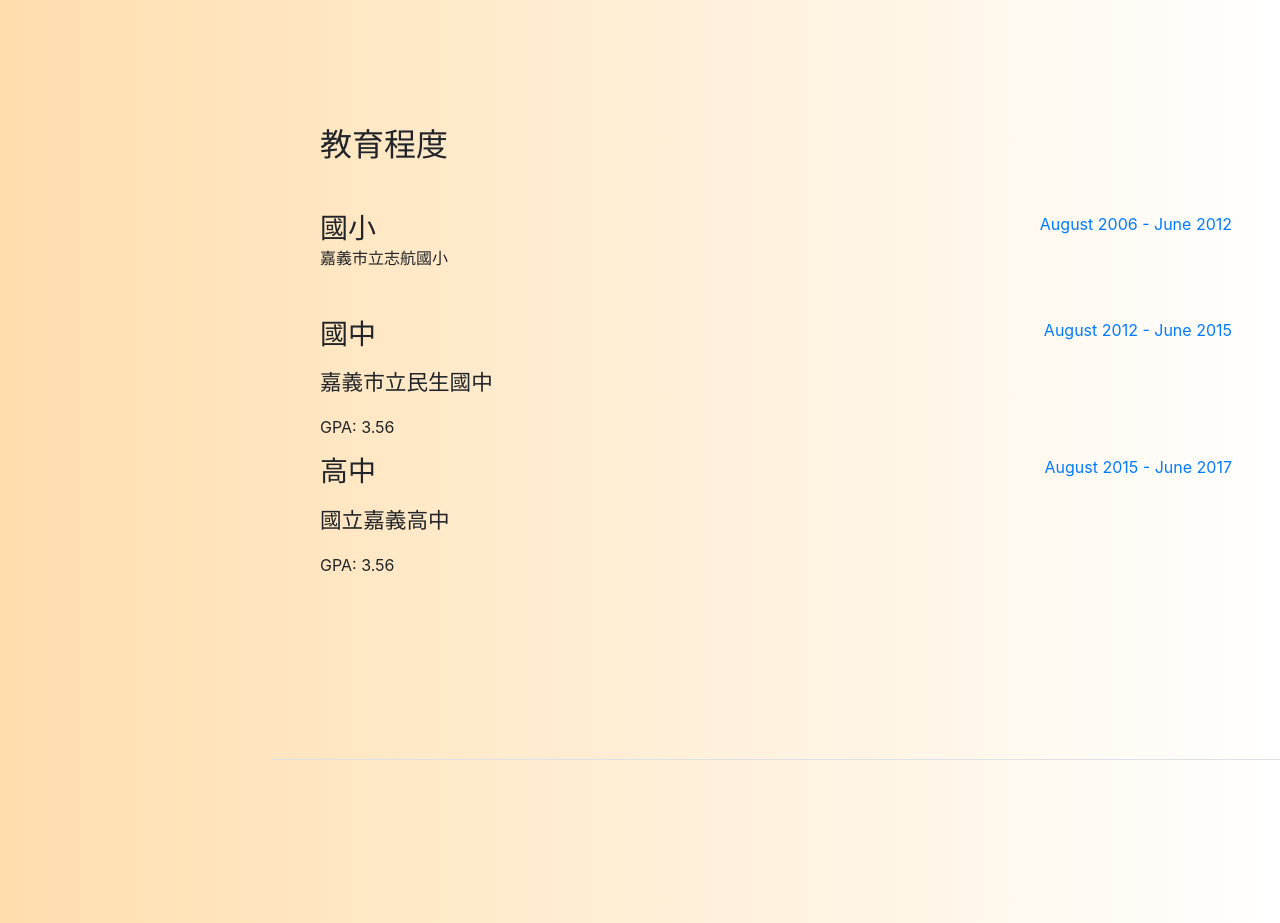
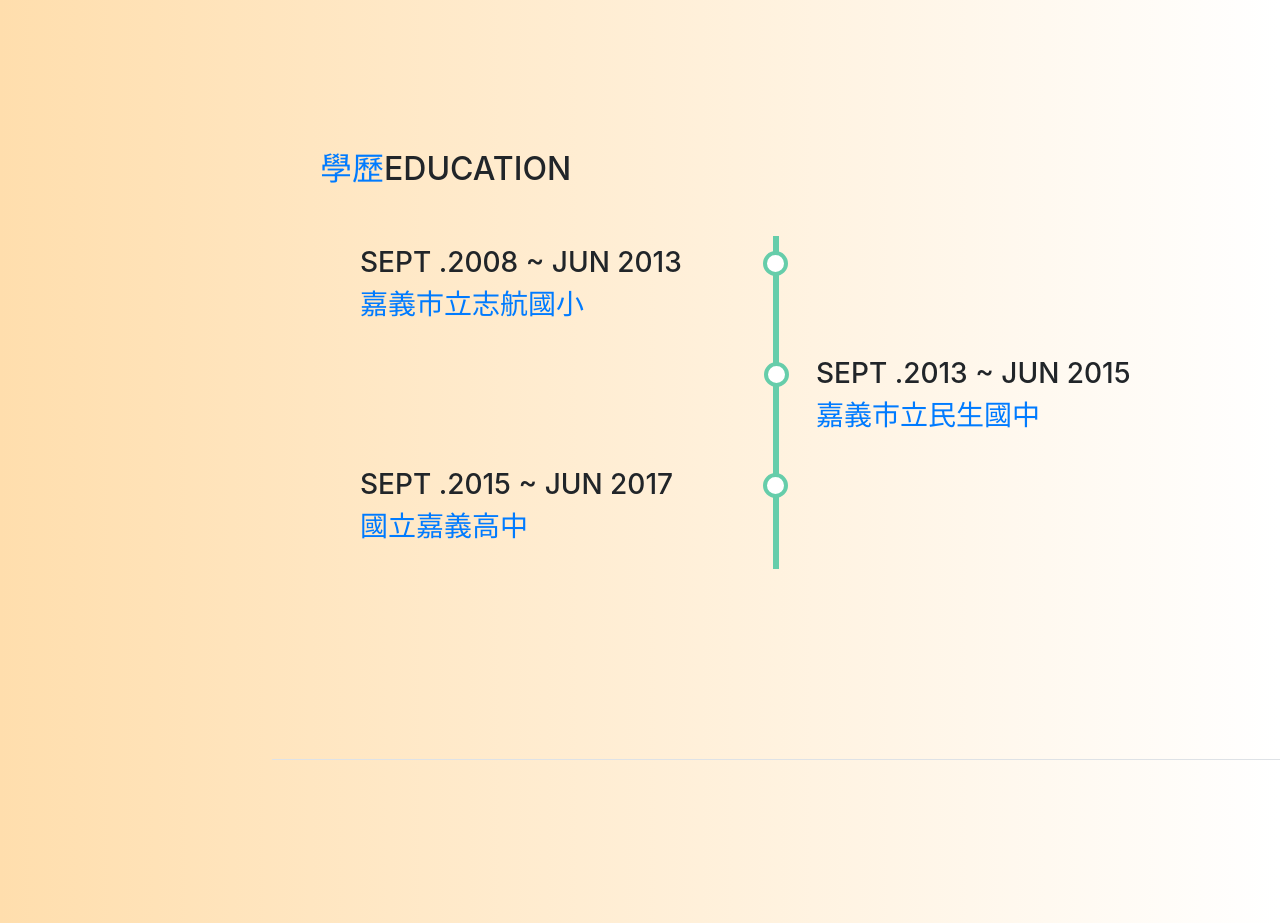
Before and after one commit to Danny101201/Danny.github.io, a website with bundled scripts: page index.html in a window 1280 px wide. Shown: the part 1640-2563 px from the top of the page. Built offline with nearby package versions, Linux system fonts and the light colour scheme; a web font is replaced by a local one.

Commit message:
original resume

```diff
--- a/css/myresume.css
+++ b/css/myresume.css
@@ -9,7 +9,78 @@ h1 {
 	text-transform: none;
 	line-height: 6rem;
 }
+h2{
+	font-family:inherit
+}
+h3{
+	font-family:inherit
+}
+.timeline{
+	position: relative;
+	margin: 0 auto;
+}
+.timeline::after{
+	content: '';
+	position: absolute;
+	width: 6px;
+	background-color: #66CDAA;
+	top: 0;
+	bottom: 0;
+	left: 50%;
+	margin-left: -3px;
+}
+.timeline-block{
+	padding: 10px 40px;
+	position: relative;
+	background-color:inherit;
+	width: 50%;
+}
+.timeline-block::after{
+	content: '';
+	position:absolute;
+	width: 25px;
+	height: 25px;
+	right:  -12px;
+	background-color: white;
+	border: 4px solid #66CDAA;
+	top: 15px;
+	border-radius: 50%;
+	z-index: 1;
+}
+.timeline-left{
+	left: 0;
+}
+.timeline-right{
+	left: 50%;
+}
+.timeline-right::after{
+	left: -12px;
+}
 
+/* Media queries - Responsive timeline on screens less than 992px wide */
+@media screen and (max-width: 992px) {
+/* Place the timelime to the left */
+  .timeline::after {
+    left: 31px;
+  }
+
+  /* Full-width containers */
+  .timeline-block {
+    width: 100%;
+    padding-left: 70px;
+    padding-right: 25px;
+  }
+
+  /* Make all right containers behave like the left ones */
+  .timeline-right {
+    left: 0%;
+  }
+
+  /* Make sure all circles are at the same spot */
+  .timeline-left::after, .timeline-right::after {
+    left: 17px;
+  }
+}
 .subheading {
 	font-family: inherit;
 	text-transform: none;
--- a/index.html
+++ b/index.html
@@ -57,7 +57,7 @@ a:active {
 
   </head>
 
-  <body id="page-top" background-image class="multi_bg_example">
+  <body id="page-top" background-image class="multi_bg_example"  >
 
 </div>
     <nav class="navbar navbar-expand-lg navbar-dark bg-primary fixed-top" id="sideNav">
@@ -175,40 +175,32 @@ a:active {
 
       <section class="resume-section p-3 p-lg-5 d-flex flex-column" id="教育程度">
         <div class="my-auto">
-          <h2 class="mb-5">教育程度</h2>
+          <h2 class="mb-5"><span class = "text-primary">學歷</span>Education</h2>
 
-          <div class="resume-item d-flex flex-column flex-md-row mb-5">
-            <div class="resume-content mr-auto">
-              <h3 class="mb-0">國小</h3>
-              <div>嘉義市立志航國小</div>
-            </div>
-            <div class="resume-date text-md-right">
-              <span class="text-primary">August 2006 - June 2012</span>
+         <div class="timeline">
+           <div class="timeline-block timeline-left">
+            <div class="timeline-content">
+             <h3>Sept .2008 ~ Jun 2013<h3>
+             <p><span class="text-primary">嘉義市立志航國小</span></p>
 		    </div>
 		   </div>
-
-          <div class="resume-item d-flex flex-column flex-md-row">
-            <div class="resume-content mr-auto">
-              <h3 class="mb-0">國中</h3>
-              <div class="subheading mb-3">嘉義市立民生國中</div>
-              <p>GPA: 3.56</p>
          </div>
-            <div class="resume-date text-md-right">
-              <span class="text-primary">August 2012 - June 2015</span>
+		 <div class="timeline">
+           <div class="timeline-block timeline-right">
+            <div class="timeline-content">
+             <h3>Sept .2013 ~ Jun 2015<h3>
+             <p><span class="text-primary">嘉義市立民生國中</span></p>
 		    </div>
 		   </div>
-
-          <div class="resume-item d-flex flex-column flex-md-row">
-            <div class="resume-content mr-auto">
-              <h3 class="mb-0">高中</h3>
-              <div class="subheading mb-3">國立嘉義高中</div>
-              <p>GPA: 3.56</p>
          </div>
-            <div class="resume-date text-md-right">
-              <span class="text-primary">August 2015 - June 2017</span>
+         <div class="timeline">
+           <div class="timeline-block timeline-left">
+            <div class="timeline-content">
+             <h3>Sept .2015 ~ Jun 2017<h3>
+             <p><span class="text-primary">國立嘉義高中</span></p>
 		    </div>
 		   </div>
-
+         </div>
         </div>
       </section>
 
```
Lines whose indentation alone changed are shown as unchanged.
